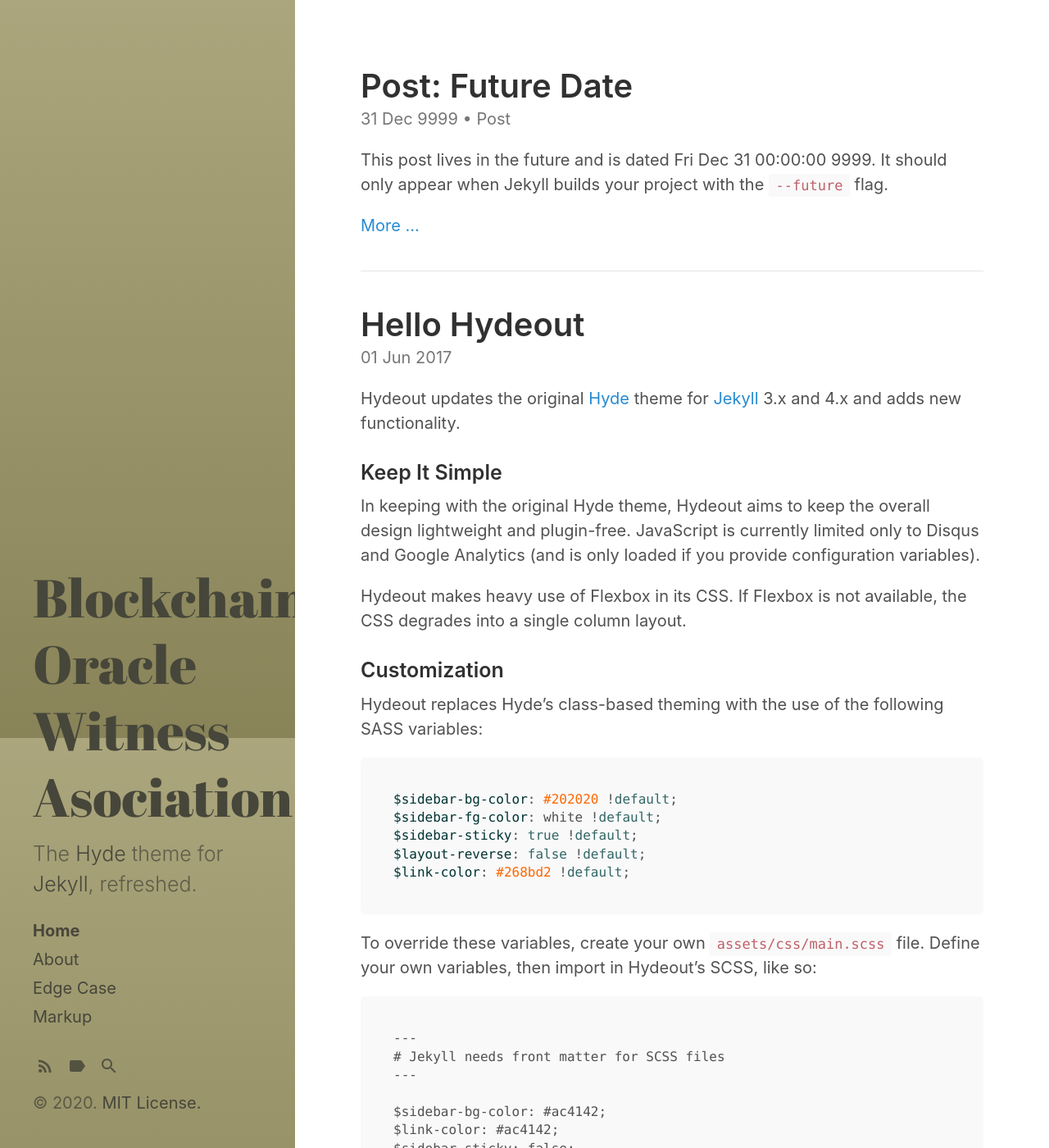
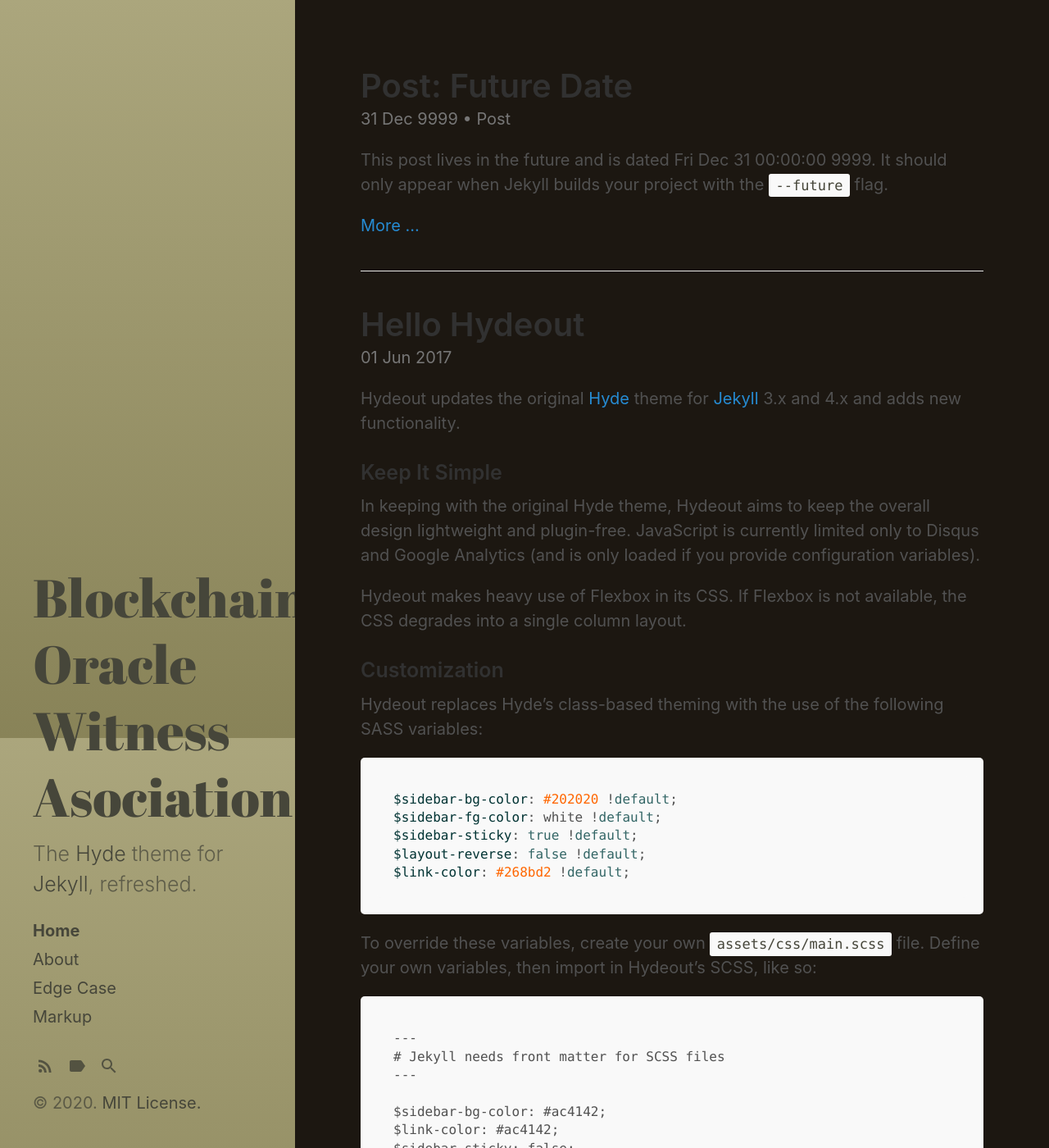
Before and after one commit to bronxi47/bowa, a Jekyll site: the page built from index.html, in a window 1280 px wide and 1400 px high. Shown: the whole window at 82% size. Built offline with Jekyll 4.4.1, drawn with Linux system fonts in a browser that asks for light colours; the list of posts is cut into pages by our own code.

Commit message:
Update main.scss

```diff
--- a/assets/css/main.scss
+++ b/assets/css/main.scss
@@ -8,6 +8,8 @@
 $sidebar-sticky: true !default;
 $layout-reverse: false !default;
 $link-color: #268bd2 !default;
+$body-bg: #1C1711 !default;
+$code-color: #46463A !default;
 
 
 @import "hydeout";
```
